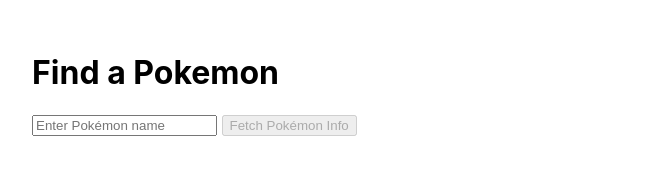
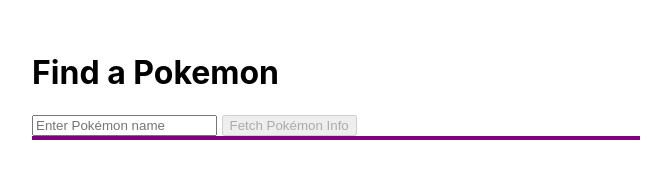
Before and after one commit to nKorous/electron-test, a website built with Vite: page index.html in a window 1280 px wide. Shown: the whole page, without its empty margins (304-975 px from the left). Built offline with nearby package versions, Linux system fonts and the light colour scheme.

Commit message:
messing around with CSS

```diff
--- a/src/index.css
+++ b/src/index.css
@@ -6,3 +6,11 @@
   max-width: 38rem;
   padding: 2rem;
 }
+
+#pokemon-info {
+  border: 2px solid purple;
+}
+
+#pokemon-info:hover {
+  background-color: whitesmoke;
+}
```
